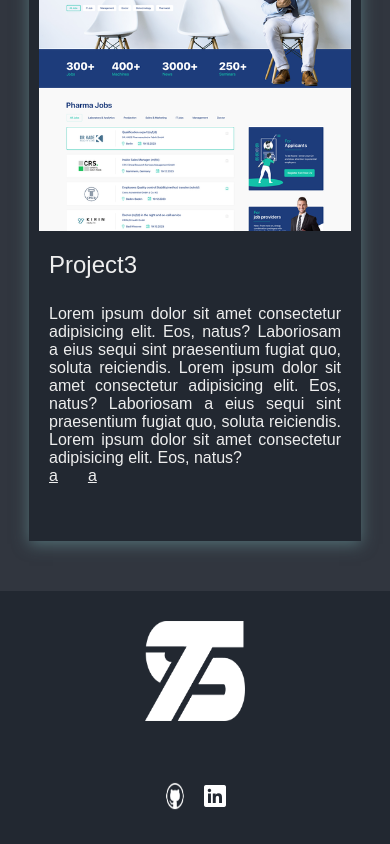
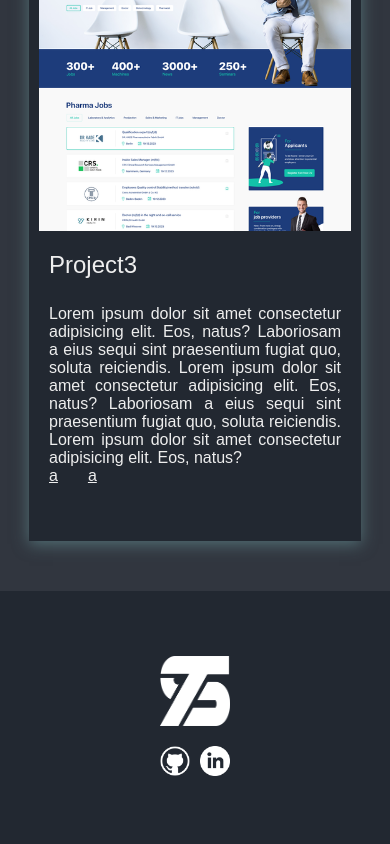
Before and after one commit to teodorSmilevski/personal-portfolio, a React (Vite) app: page / in a window 390 px wide. Shown: the part 3104-3948 px from the top of the page. Built offline with nearby package versions, Linux system fonts and the light colour scheme.

Commit message:
Changed minimalistic styling

```diff
--- a/src/index.css
+++ b/src/index.css
@@ -199,7 +199,7 @@
   flex-direction: column;
   justify-content: center;
   align-items: center;
-  gap: 50px;
+  gap: 10px;
 }
 #footer img {
   width: 30px;
@@ -236,8 +236,8 @@
     font-size: 16px;
   }
   #technologies img {
-    width: 50px;
-    height: 50px;
+    width: 40px;
+    height: 40px;
   }
   #about-me > div {
     width: 90%;
@@ -251,6 +251,10 @@
     padding: 10px;
     display: flex;
     flex-direction: column;
+  }
+  #footer > img {
+    width: 70px;
+    height: 70px;
   }
 }
 @media screen and (min-width: 385px) and (max-width: 480px) {
@@ -292,6 +296,10 @@
     display: flex;
     flex-direction: column;
   }
+  #footer > img {
+    width: 70px;
+    height: 70px;
+  }
 }
 @media screen and (min-width: 481px) and (max-width: 768px) {
   .header-content {
@@ -323,7 +331,7 @@
     display: none;
   }
   #project-card {
-    width: 80vw;
+    width: 90vw;
     height: auto;
     grid-template-columns: 1fr 2fr;
   }
@@ -348,7 +356,7 @@
     width: 200px;
   }
   #project-card {
-    width: 70vw;
+    width: 80vw;
     height: auto;
   }
 }
```
Also changed, not shown: src/assets/github-logo.png, src/assets/ln-logo.png.
